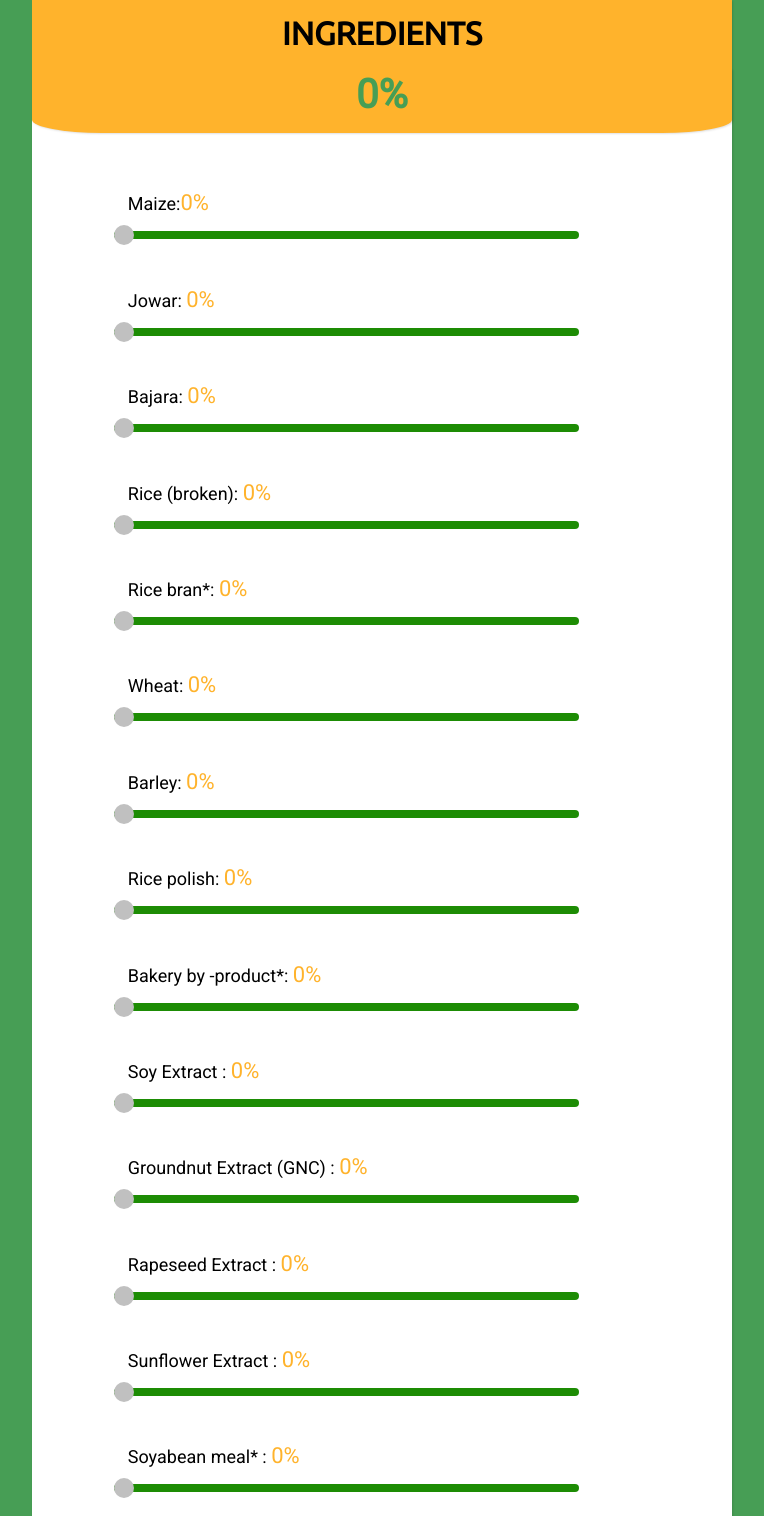
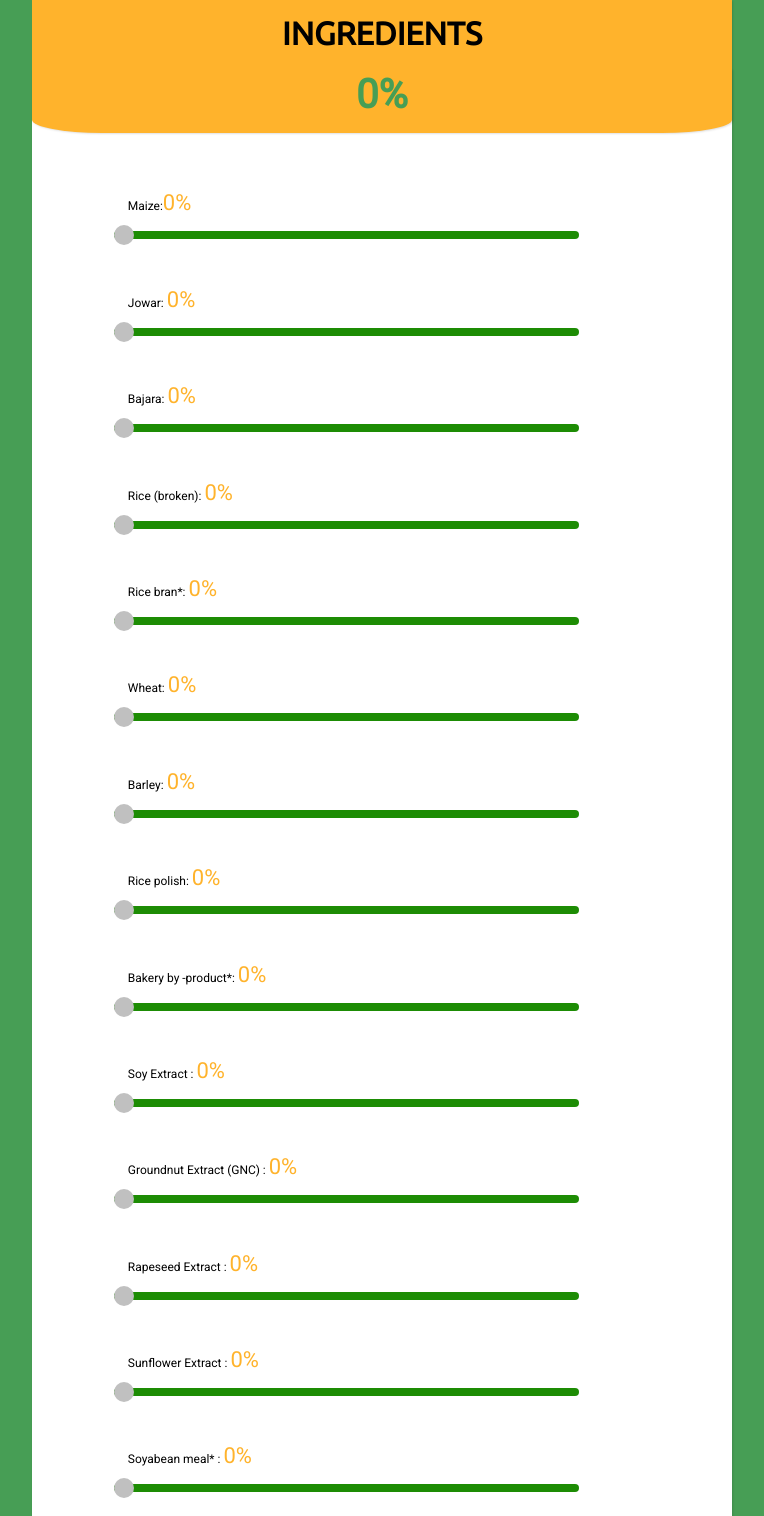
Before and after one commit to prithiviravi/kolincalulator, a Django app: page /Breed in a window 1280 px wide. Shown: the top 1516 px of the page, without its empty margins (258-1022 px from the left). Run offline with Django 3.2, Linux system fonts and the light colour scheme.

Commit message:
'updated'

```diff
--- a/templates/Calcus1.html
+++ b/templates/Calcus1.html
@@ -13,7 +13,7 @@
 </head>
 <body>
     <style>
-        p {font-size: 18px; padding-left: 9%; margin-top: 7%; margin-bottom: -5%; max-width: 60%;}
+        p {font-size: 12px; padding-left: 9%; margin-top: 7%; margin-bottom: -5%; max-width: 60%;}
         span{
             color:  #ffb32c;
             font-size: 22px;
@@ -89,7 +89,7 @@
         }
         .wrap31{
             float: left;
-            margin-left: 9%;
+            margin-left: 12%;
             padding-right: 60%;
         }
         .slidecontainer{
```
